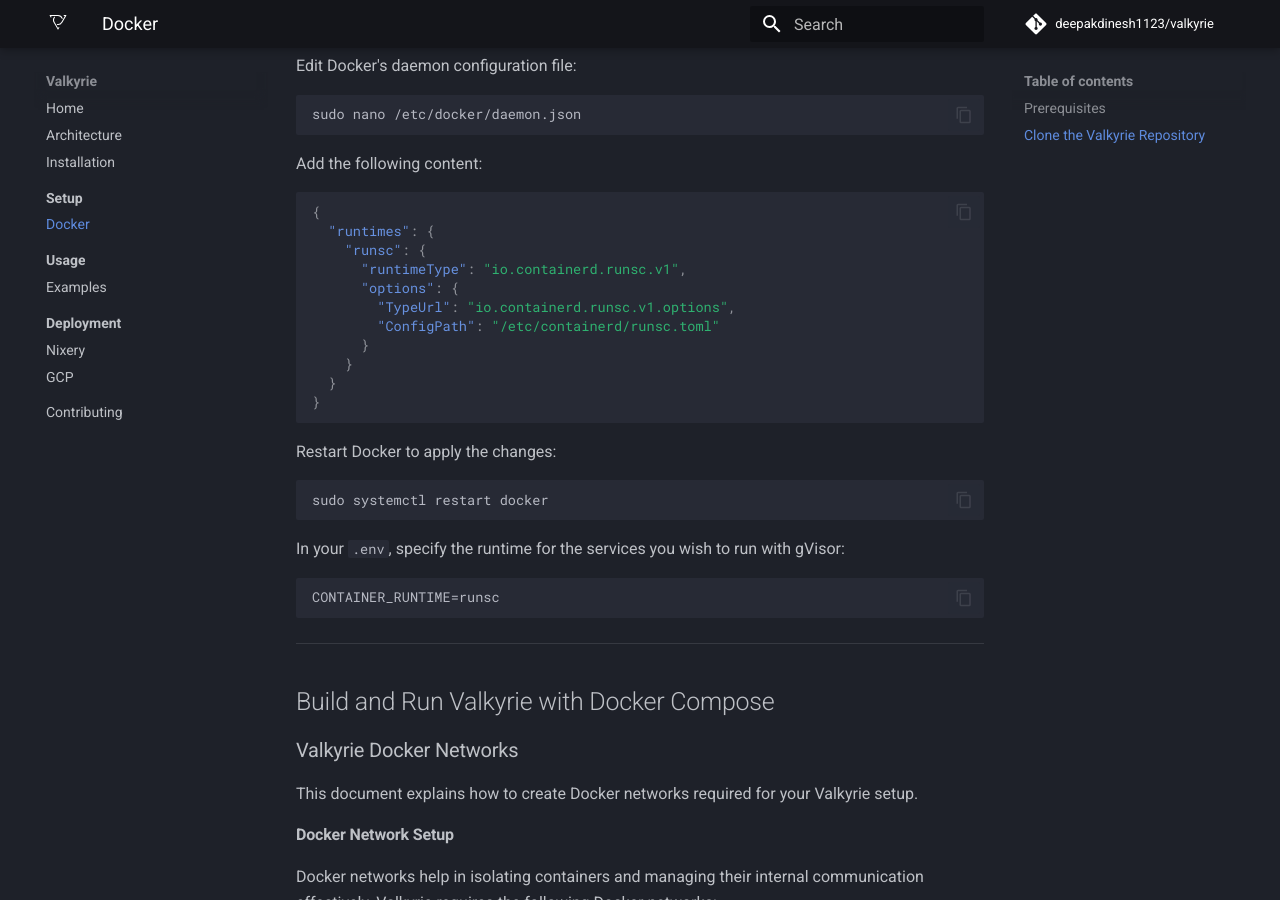
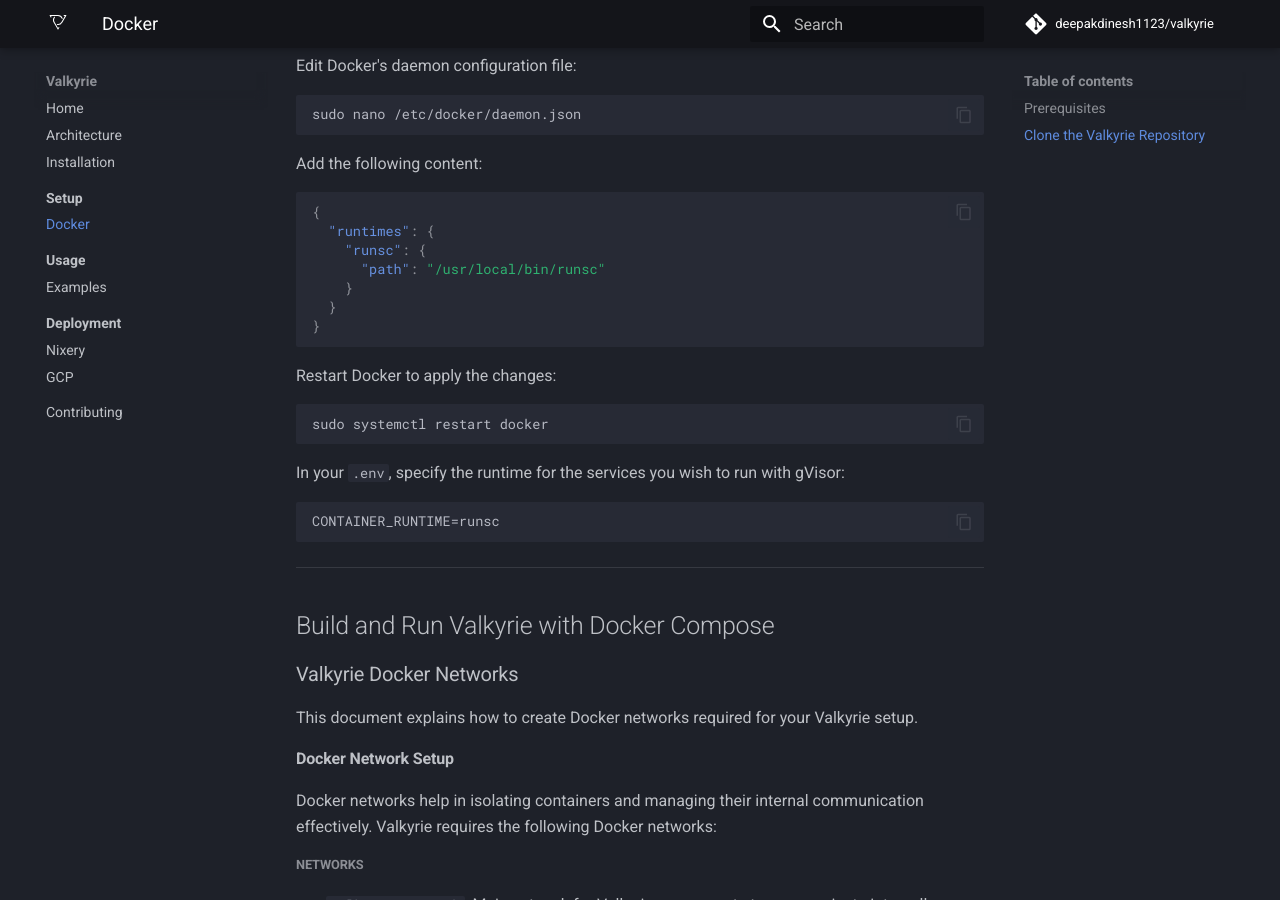
Before and after one commit to deepakdinesh1123/valkyrie, an MkDocs documentation site: the page built from docs/valkyrie/setup/docker.md, in a window 1280 px wide and 900 px high, scrolled down 2621 px. Built offline with MkDocs 1.6.1 and Material for MkDocs 9.7.7, drawn with Linux system fonts in a browser that asks for light colours; plug-ins that fetch from the network failed and are left out; comment, search, counter and statistics services are not loaded; the version menu is left out.

Commit message:
update runsc runtime path in GCP and Docker setup documentation

````diff
--- a/docs/valkyrie/setup/docker.md
+++ b/docs/valkyrie/setup/docker.md
@@ -101,14 +101,11 @@
 {
   "runtimes": {
     "runsc": {
-      "runtimeType": "io.containerd.runsc.v1",
-      "options": {
-        "TypeUrl": "io.containerd.runsc.v1.options",
-        "ConfigPath": "/etc/containerd/runsc.toml"
-      }
+      "path": "/usr/local/bin/runsc"
     }
   }
 }
+
 ```
 
 Restart Docker to apply the changes:
````
Also changed, not shown: docs/valkyrie/deployment/gcp.md (+2 -5 lines).
